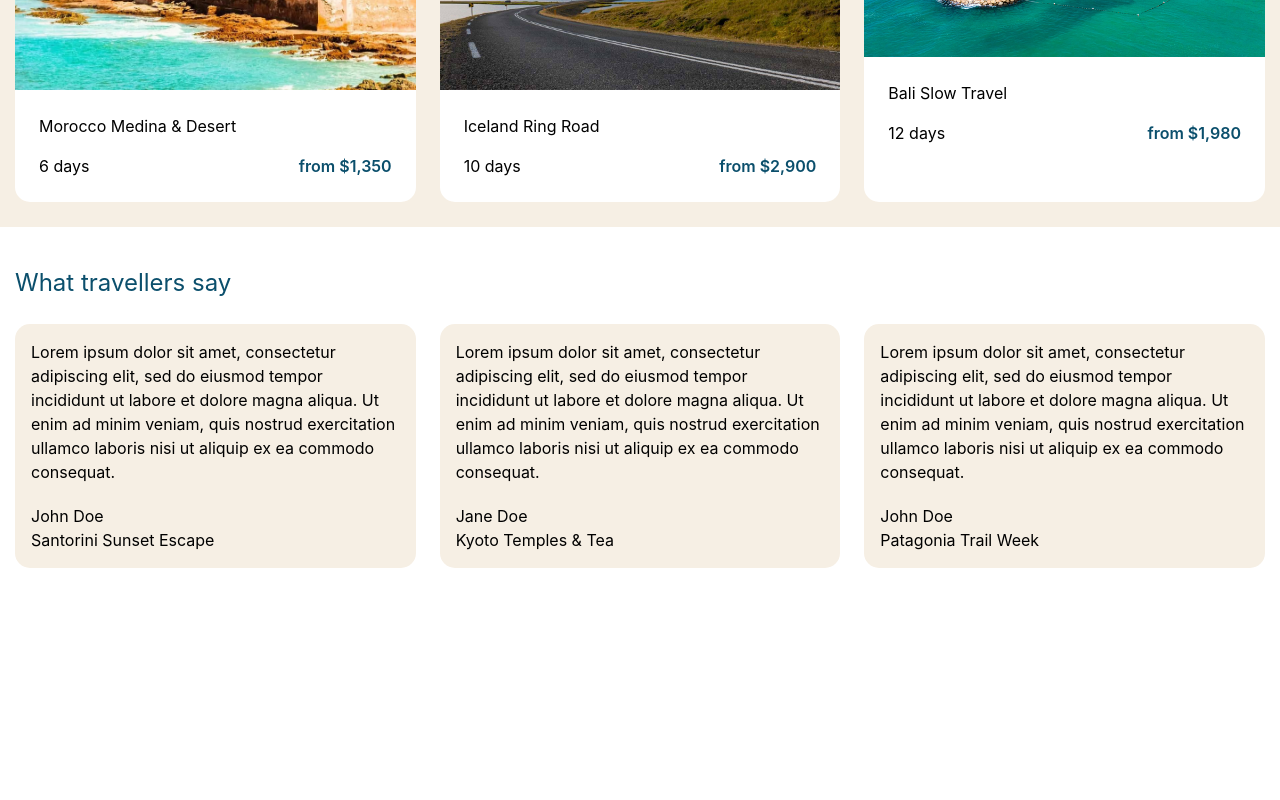
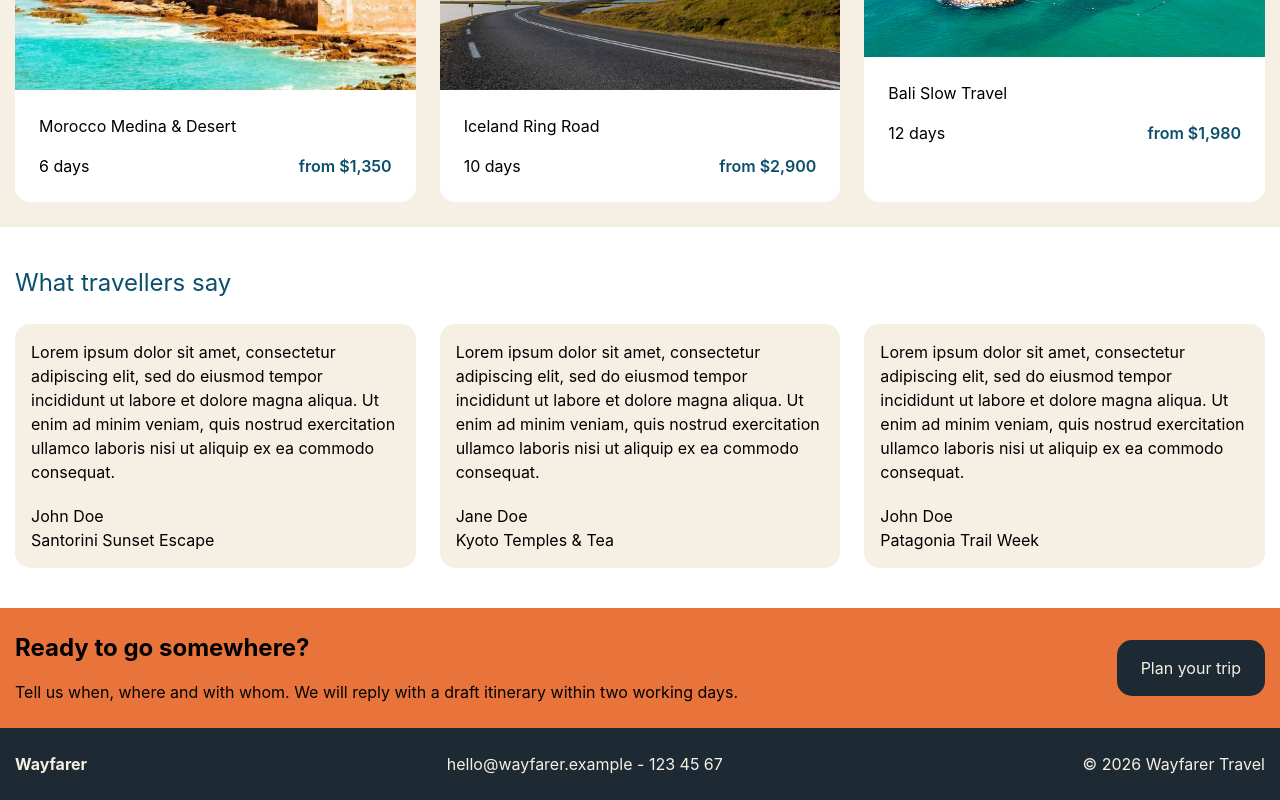
Before and after one commit to Tou1lle/mayerfeld-week1-travel-agency, a React (Vite) app: page / in a window 1280 px wide. Shown: the part 1541-2341 px from the top of the page. Before the commit the page ends 2149 px from the top, so only its background shows below. Built offline with nearby package versions, Linux system fonts and the light colour scheme.

Commit message:
Feature: create Footer component

```diff
--- a/src/App.jsx
+++ b/src/App.jsx
@@ -2,6 +2,7 @@ import Header from "./components/Header"
 import Hero from "./components/Hero"
 import Tours from "./components/Tours"
 import Testimonials from "./components/Testimonials"
+import Footer from "./components/Footer"
 
 function App() {
   return (
@@ -13,6 +14,8 @@ function App() {
         <Tours></Tours>
         <Testimonials></Testimonials>
       </main>
+
+      <Footer></Footer>
     </>
   )
 }
--- a/src/components/Footer.jsx
+++ b/src/components/Footer.jsx
@@ -0,0 +1,37 @@
+export default function Footer() {
+  return (
+    <footer id="plan" className="bg-sunset">
+      <div className="mx-auto flex max-w-page flex-col items-center justify-between gap-4 px-[15px] py-6 text-center min-[641px]:flex-row min-[641px]:text-left">
+        <div>
+          <h2 className="mb-4 text-2xl font-bold">
+            Ready to go somewhere?
+          </h2>
+
+          <p>
+            Tell us when, where and with whom. We will reply with a draft
+            itinerary within two working days.
+          </p>
+        </div>
+
+        <a
+          href="mailto:hello@wayfarer.example"
+          className="shrink-0 cursor-pointer rounded-[15px] bg-ink px-6 py-4 text-sand transition-all duration-300 hover:-translate-y-0.5 hover:bg-sand hover:text-ink hover:shadow-[0_8px_24px_rgba(36,26,20,0.08)]"
+        >
+          Plan your trip
+        </a>
+      </div>
+
+      <div className="bg-ink px-[15px] py-6">
+        <div className="mx-auto flex max-w-page flex-col items-center justify-between gap-4 text-sand min-[641px]:flex-row">
+          <a href="#" className="font-bold">
+            Wayfarer
+          </a>
+
+          <p>hello@wayfarer.example - 123 45 67</p>
+
+          <p>© 2026 Wayfarer Travel</p>
+        </div>
+      </div>
+    </footer>
+  );
+}
```
